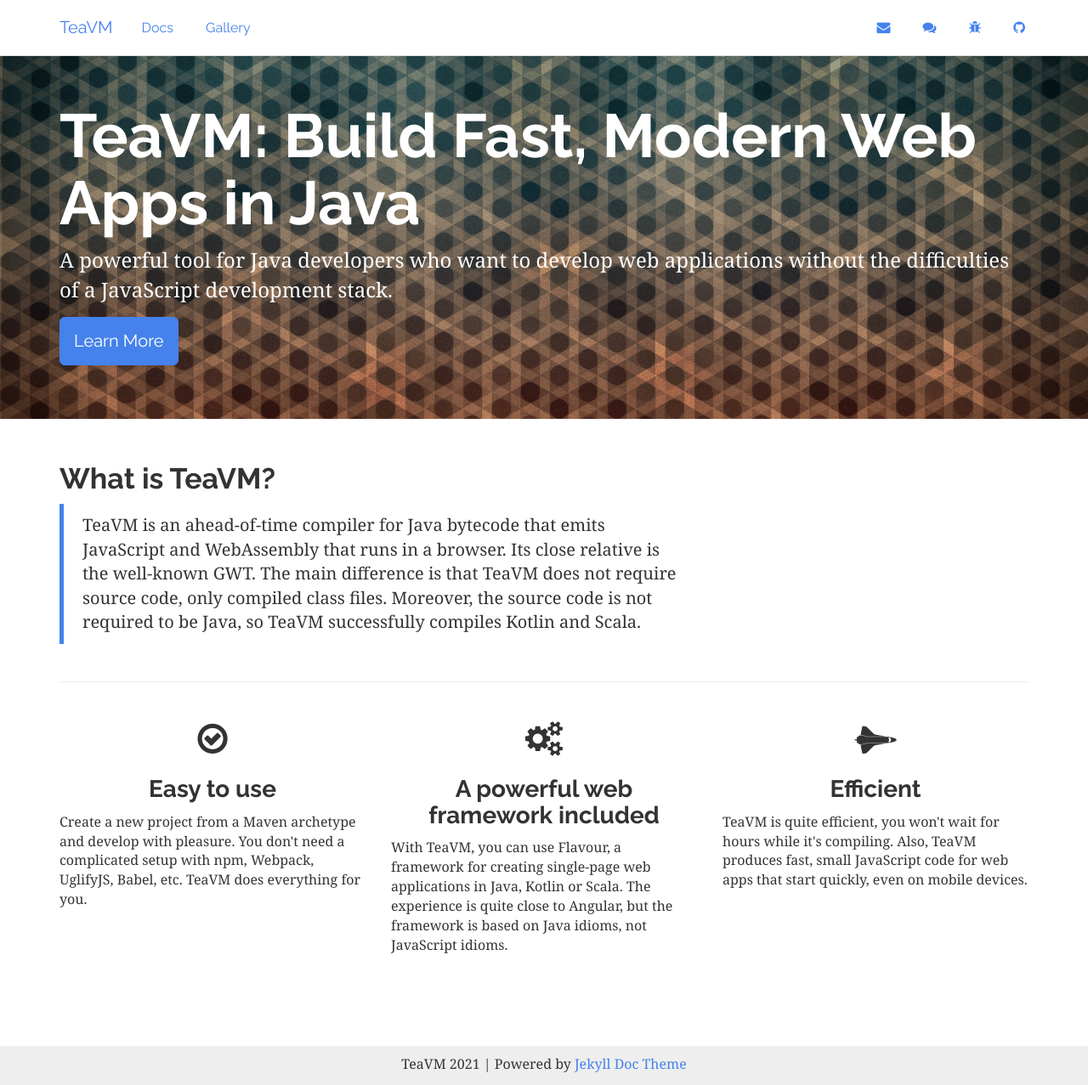
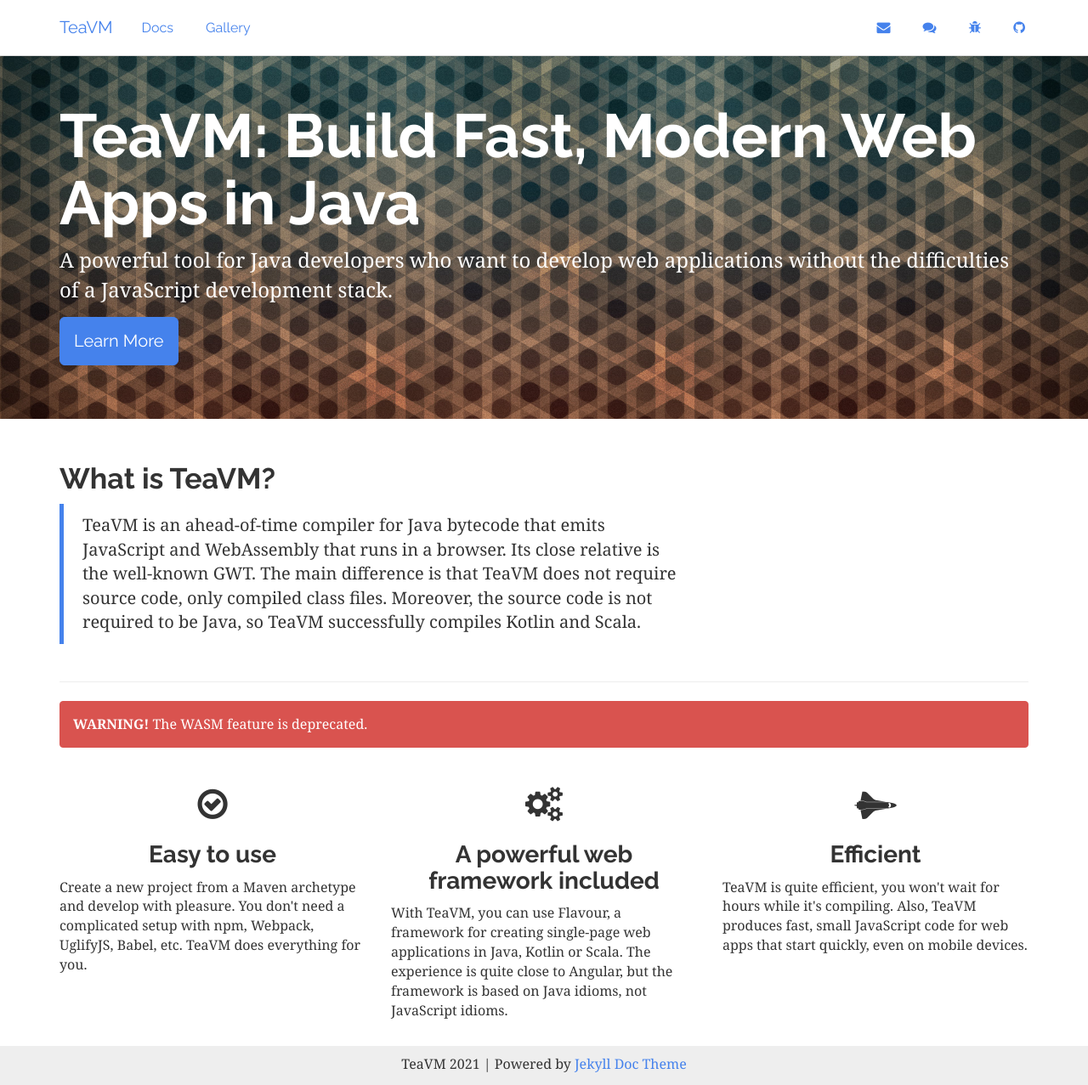
Before and after one commit to konsoletyper/teavm-site, a Jekyll site: the page built from index.html, in a window 1280 px wide and 1277 px high. Shown: the whole window at 85% size. Built offline with Jekyll 4.4.1, drawn with Linux system fonts in a browser that asks for light colours.

Commit message:
Added a warning for TeaVM wasm compiler.

```diff
--- a/index.html
+++ b/index.html
@@ -21,7 +21,7 @@
             <blockquote>
                 <p>TeaVM is an ahead-of-time compiler for Java bytecode
                     that emits JavaScript and WebAssembly that runs in
-                  a browser.  Its close relative is the well-known GWT.
+                    a browser. Its close relative is the well-known GWT.
                     The main difference is that TeaVM does not require
                     source code, only compiled class files.
                     Moreover, the source code is not required to be Java,
@@ -32,6 +32,14 @@
     </div>
 
     <hr>
+
+    <div class="row">
+        <div class="col-sm-12">
+            <div class="alert alert-danger" role="alert">
+                <strong>WARNING!</strong> The WASM feature is deprecated.
+            </div>
+        </div>
+    </div>
 
     <div class="row">
         <div class="col-sm-4">
```
Lines whose indentation alone changed are shown as unchanged.
